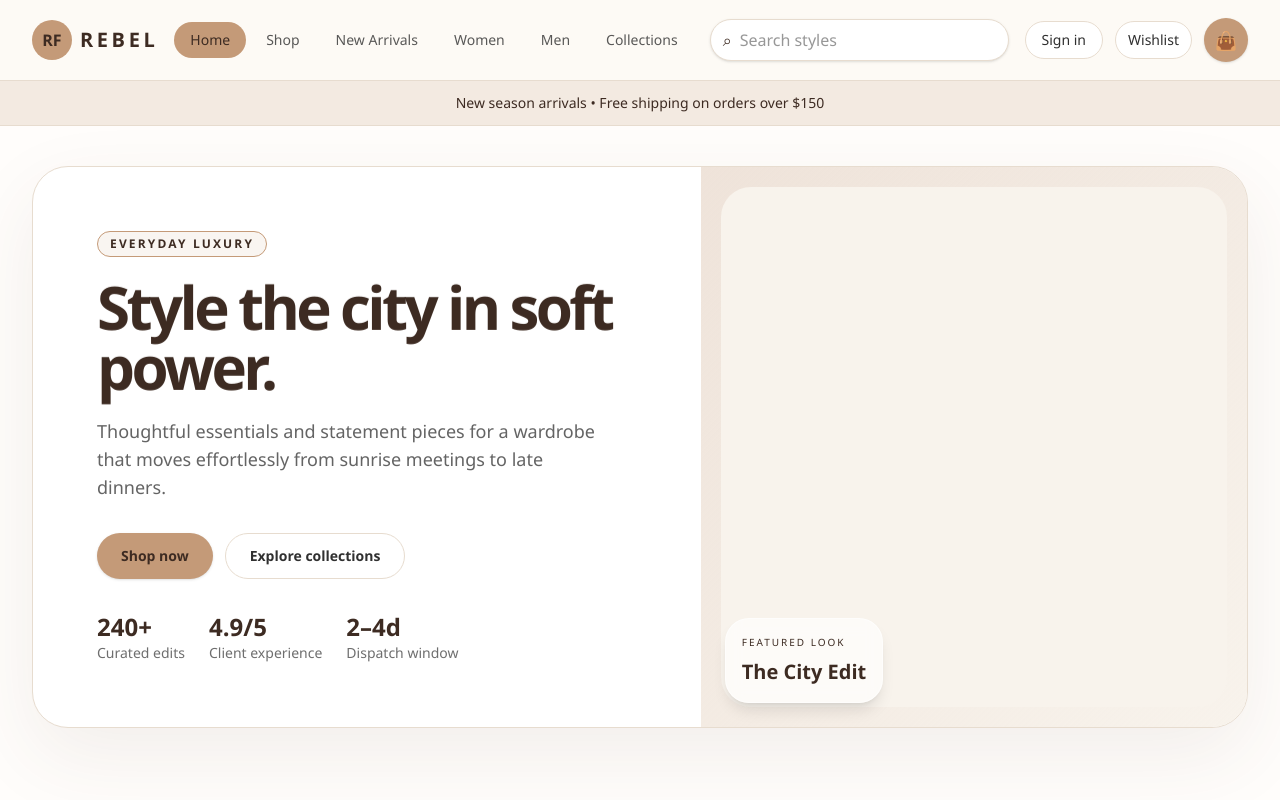
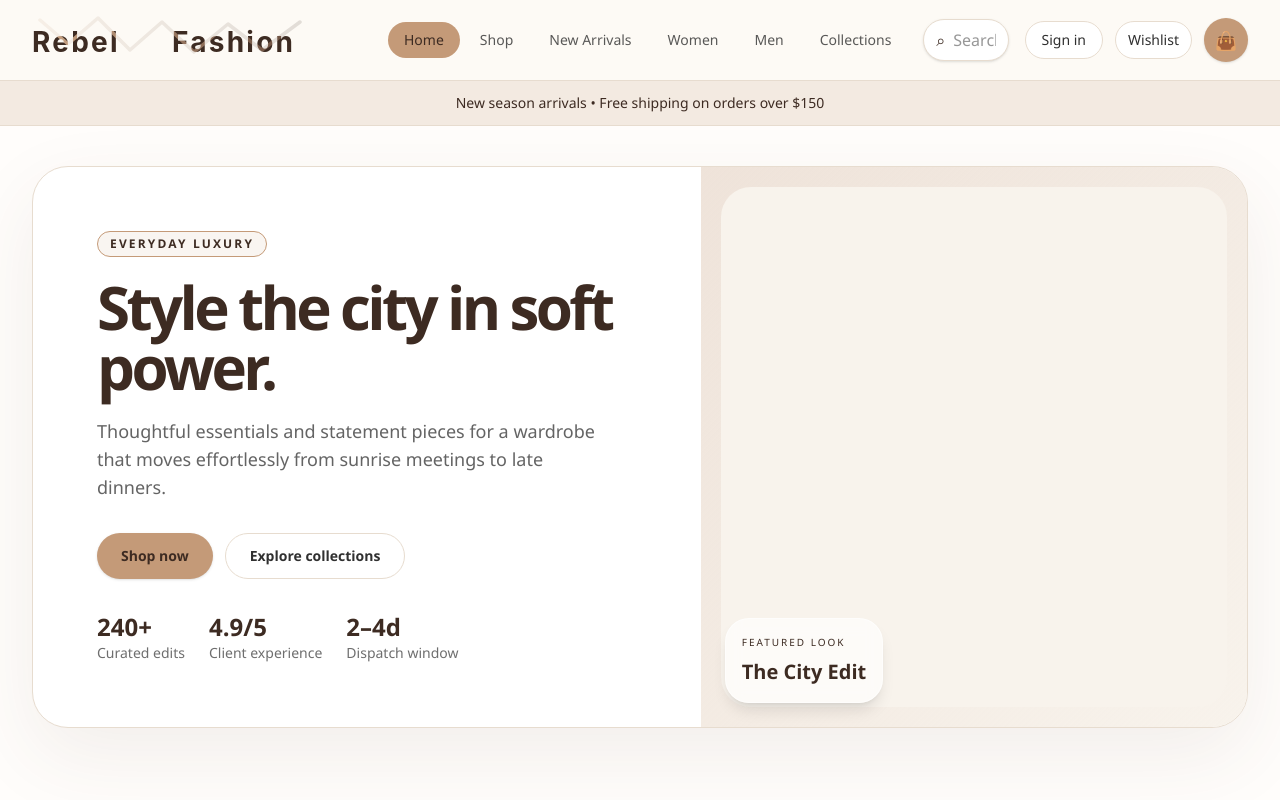
Before and after one commit to sajjadh09/rebel-fashion, a Next.js app: page / in a window 1280 px wide. Shown: the top 800 px of the page. Built offline with nearby package versions, Linux system fonts and the light colour scheme.

Commit message:
feat(ui): use animated logo in header

```diff
--- a/src/components/header.tsx
+++ b/src/components/header.tsx
@@ -5,6 +5,7 @@ import { usePathname, useRouter } from "next/navigation";
 import { FormEvent, useState } from "react";
 
 import { useStore } from "@/components/store-provider";
+import AnimatedLogo from "@/components/animated-logo";
 
 const navItems = [
   { href: "/", label: "Home" },
@@ -49,10 +50,9 @@ export function Header() {
             </button>
 
             <Link href="/" className="flex items-center gap-2" aria-label="Rebel Fashion home">
-              <span className="flex h-10 w-10 items-center justify-center rounded-full bg-[color:var(--brand-primary)] text-base font-bold text-[color:var(--brand-deep)]">
-                RF
+              <span className="flex items-center">
+                <AnimatedLogo className="min-w-[140px]" />
               </span>
-              <span className="text-xl font-semibold tracking-[0.18em] text-[color:var(--brand-deep)]">REBEL</span>
             </Link>
           </div>
 
```
